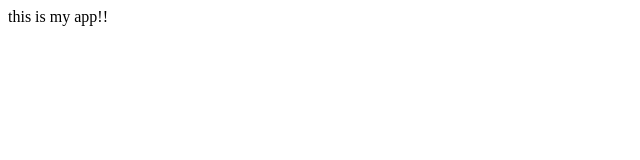
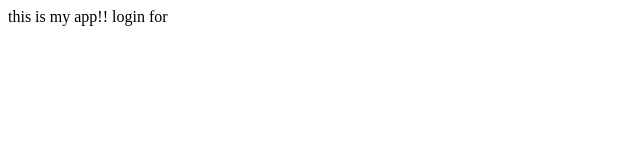
Before and after one commit to vigowda/myappssample, a plain HTML site: page index.html in a window 1280 px wide. Shown: the full height of the page, 0-640 px from the left. Drawn offline with Linux system fonts and the light colour scheme.

Commit message:
login form

```diff
--- /dev/null
+++ b/dir 2/app2.js
@@ -0,0 +1 @@
+console.log("Hello");
--- a/index.html
+++ b/index.html
@@ -6,6 +6,8 @@
 
 <body>
   this is my app!!
+
+  login for
 </body>
 
 </html>
```
Also changed, not shown: login.html (added, +1 -0 lines).
